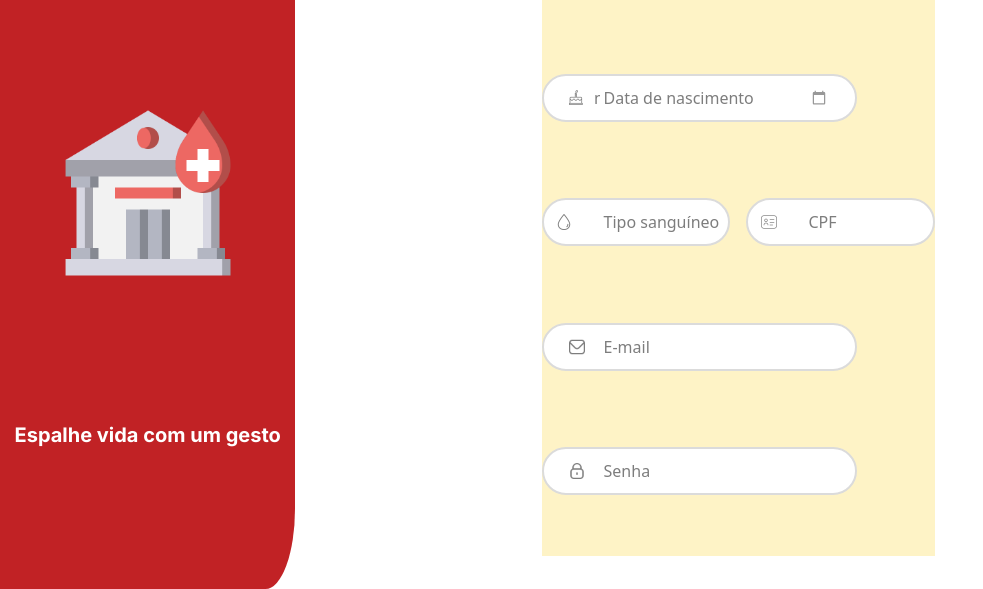
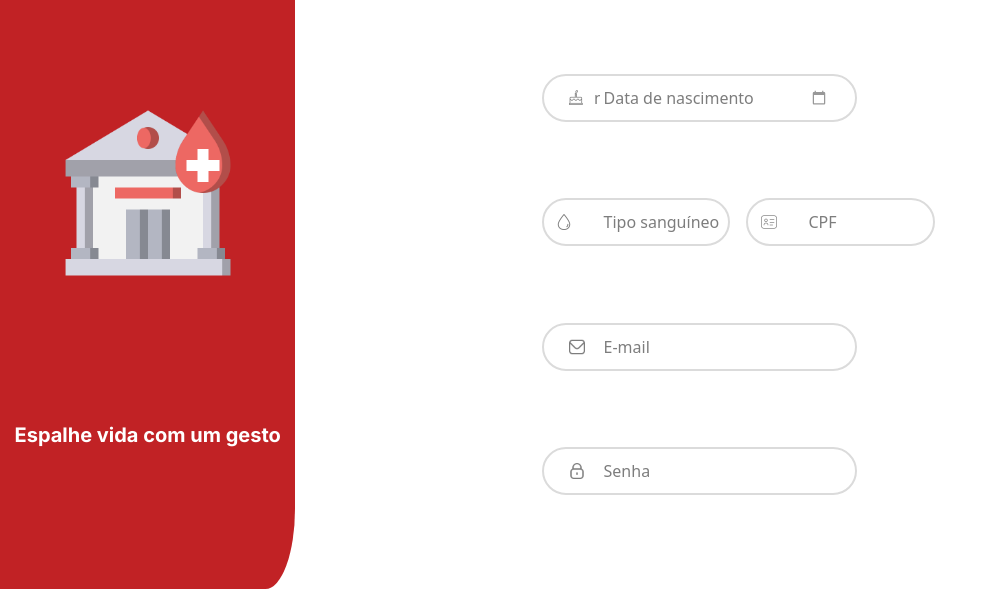
Before and after one commit to natybastazini/ProjetoDoeMais, a website: page html/register.html in a window 1280 px wide. Shown: the part 211-800 px from the top of the page, without its empty margins (0-983 px from the left). Drawn offline with Linux system fonts and the light colour scheme; a web font is replaced by a local one.

Commit message:
ajustando o formulário

```diff
--- a/html/register.html
+++ b/html/register.html
@@ -42,7 +42,7 @@
         </div>
         <!-- Formulário para o cadastro -->
         <form
-          class="flex flex-col justify-evenly h-full w-4/5 gap-4 bg-amber-100"
+          class="flex flex-col justify-evenly h-full w-4/5 gap-4 bg-white"
           action="#"
         >
           <!-- Input nome -->
```
Also changed, not shown: dist/output.css.
